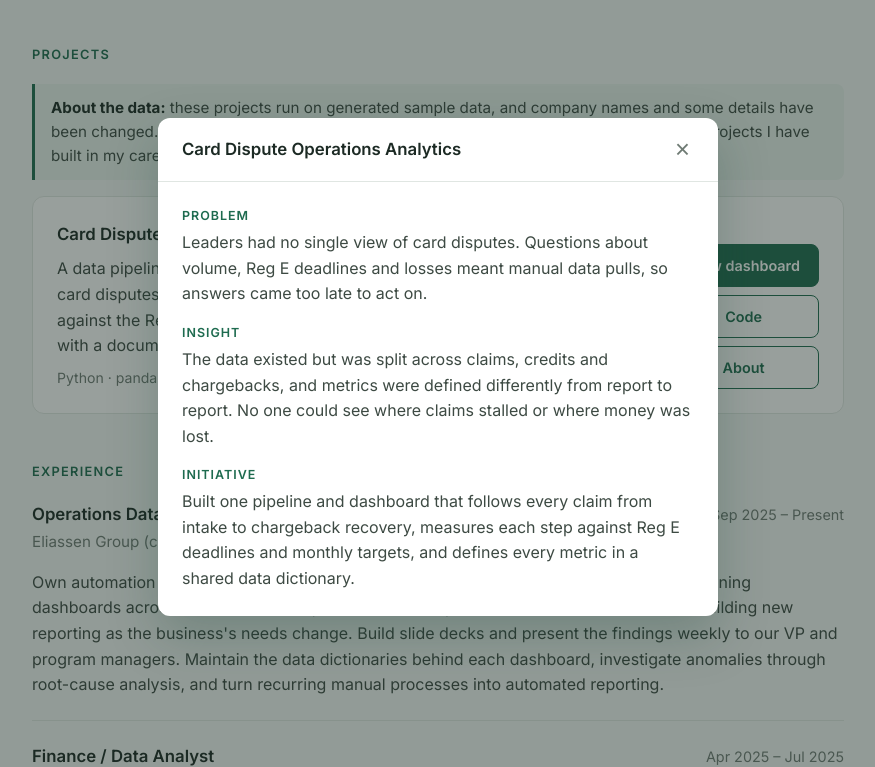
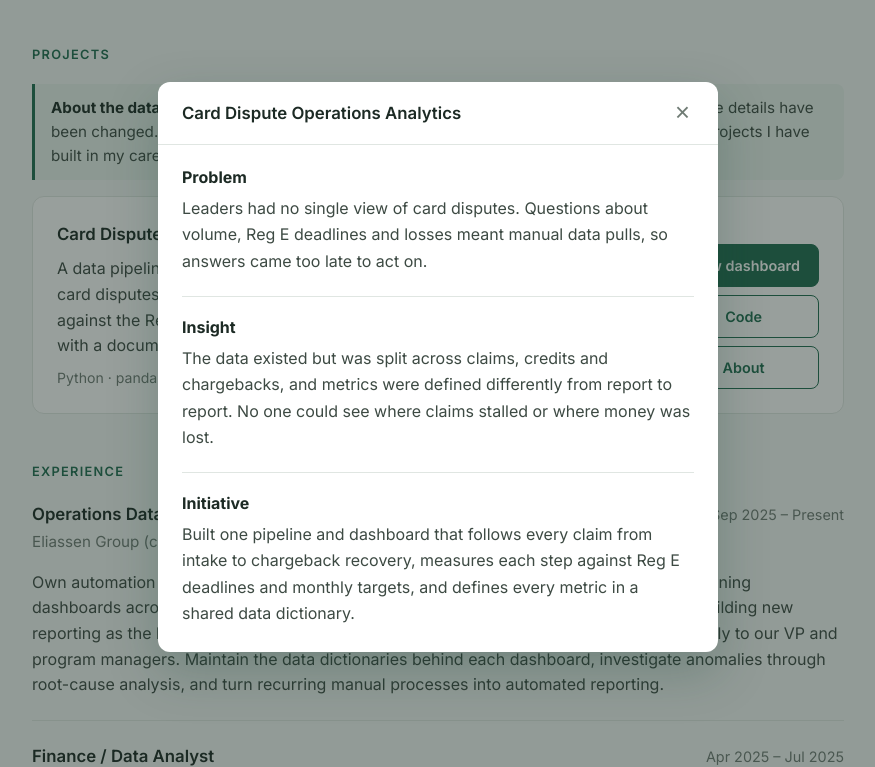
Before and after one commit to gerardomiron95/personal-portfolio, a plain HTML site: page index.html in a window 1280 px wide. Both pictures are taken after a click on the button "About". Shown: the part 464-1231 px from the top of the page, without its empty margins (202-1077 px from the left). Drawn offline with Linux system fonts and the light colour scheme.

Commit message:
Style About pop-up headings and require it for every project
- About pop-up: Problem, Insight and Initiative headings are bold, with
  more spacing and a divider between sections.
- CLAUDE.md: every portfolio project must have View, Code and About
  buttons and a Problem / Insight / Initiative pop-up, with writing
  rules and the markup to copy.
- README: the add-a-project steps point to the rule.

Co-Authored-By: Claude Opus 5.5 <noreply@anthropic.com>

```diff
--- a/assets/site.css
+++ b/assets/site.css
@@ -87,12 +87,10 @@ button.button { font-family: inherit; cursor: pointer; line-height: inherit; }
   cursor: pointer; padding: 0 4px;
 }
 .about-close:hover { color: var(--ink); }
-.about dl { margin: 0; padding: 8px 24px 24px; }
-.about dt {
-  margin-top: 16px; font-size: 0.78rem; font-weight: 600; letter-spacing: 0.08em;
-  text-transform: uppercase; color: var(--primary);
-}
-.about dd { margin: 4px 0 0; }
+.about dl { margin: 0; padding: 20px 24px 26px; }
+.about dt { font-size: 1rem; font-weight: 700; color: var(--ink); }
+.about dt + dd { margin: 4px 0 0; line-height: 1.65; }
+.about dd + dt { margin-top: 22px; padding-top: 18px; border-top: 1px solid var(--border); }
 
 /* ---------- experience & education */
 .job { padding: 0 0 22px; margin-bottom: 22px; border-bottom: 1px solid var(--border); }
```
Also changed, not shown: 2 other files.
